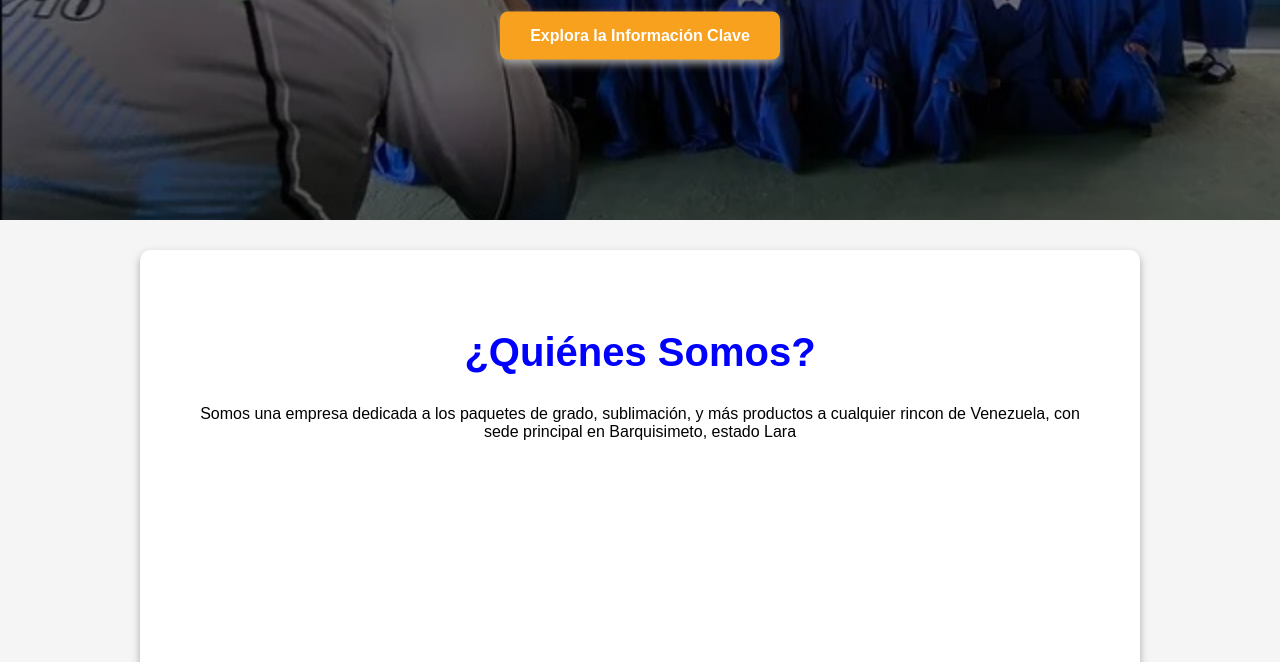
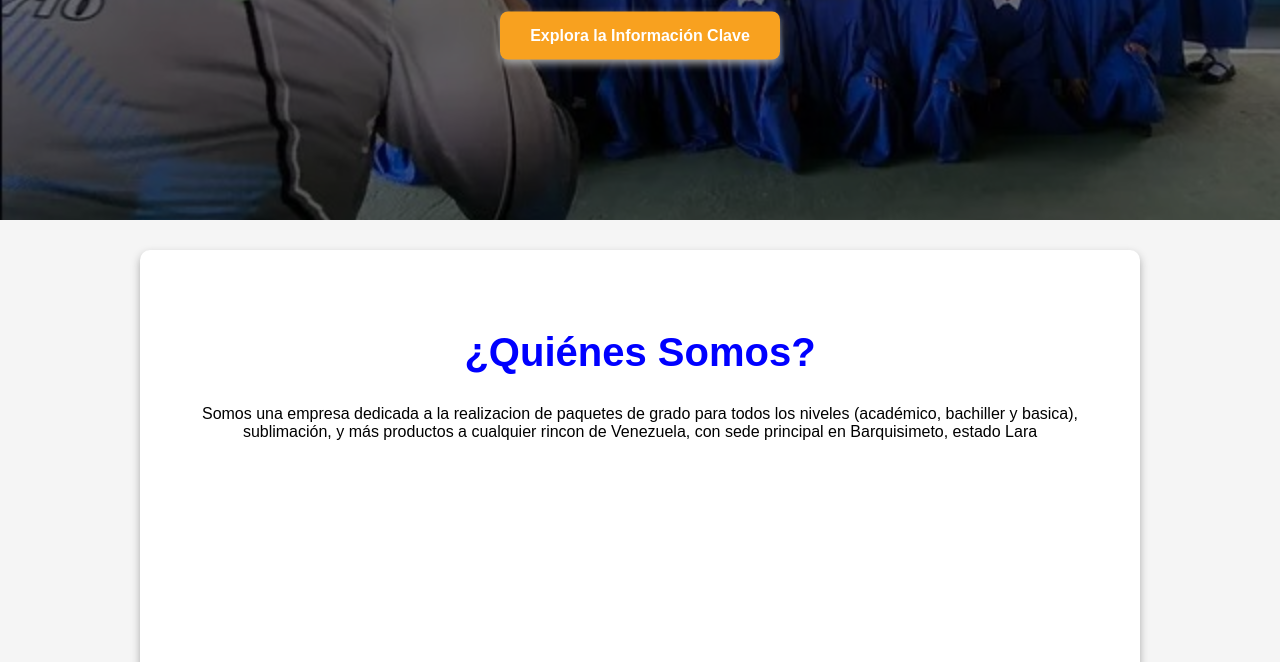
Before and after one commit to Leonard5646/Gimenez-Inversiones-C.A., a plain HTML site: page index.html in a window 1280 px wide. Shown: the part 435-1097 px from the top of the page. Drawn offline with Linux system fonts and the light colour scheme.

Commit message:
Update index.html

```diff
--- a/index.html
+++ b/index.html
@@ -45,7 +45,7 @@
 
     <section id="quienes-somos" class="content-section">
         <h2>¿Quiénes Somos?</h2>
-        <p>Somos una empresa dedicada a los paquetes de grado, sublimación, y más productos a cualquier rincon de Venezuela, con sede principal en Barquisimeto, estado Lara</p>
+        <p>Somos una empresa dedicada a la realizacion de paquetes de grado para todos los niveles (académico, bachiller y basica), sublimación, y más productos a cualquier rincon de Venezuela, con sede principal en Barquisimeto, estado Lara</p>
     </section>
 
     <section id="mision-vision" class="content-section">
```
